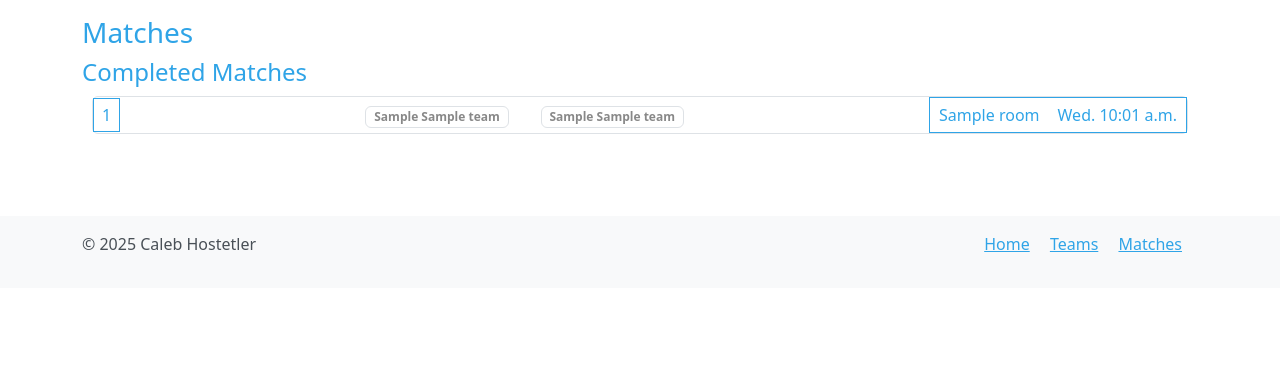
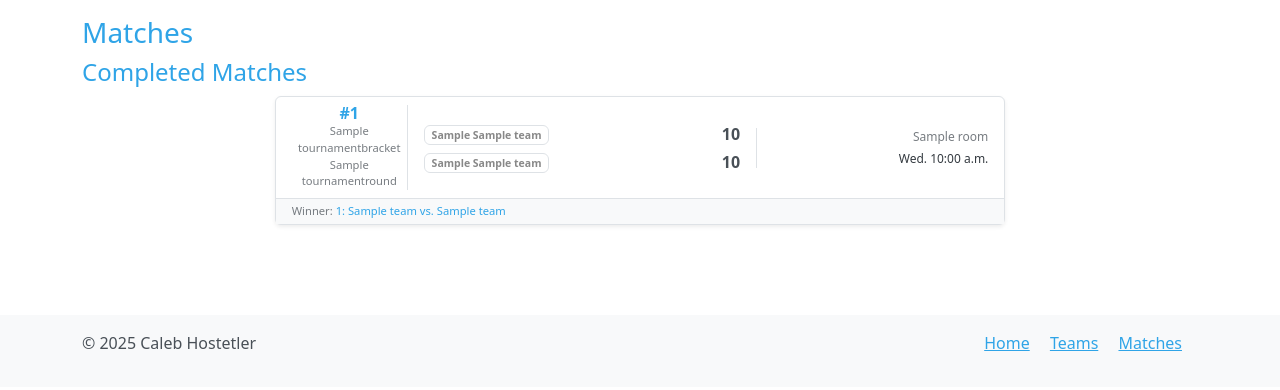
Before and after one commit to chostetler/tourneyman, a Django app: page /matches/ in a window 1280 px wide. Shown: the part 56-446 px from the top of the page. Run offline with Django 5.2, Linux system fonts and the light colour scheme; tables that the repository leaves empty hold one stand-in row (values such as "Sample post"); some libraries are stand-ins or nearby versions.

Commit message:
Many changes

```diff
--- a/matches/models.py
+++ b/matches/models.py
@@ -9,19 +9,22 @@ class Region(models.Model):
     name = models.CharField(unique=True, max_length=100)
     color = models.CharField(max_length=50)
 
+    class Meta:
+        ordering = ['name']
+
     def __str__(self):
         return self.name
 
 class Team(models.Model):
     name = models.CharField(unique=True, max_length=100)
-    region = models.ForeignKey(Region, on_delete=models.CASCADE)
-    emoji = models.CharField(unique=False, max_length=2, null=True, blank=False)
+    region = models.ForeignKey(Region, on_delete=models.PROTECT)
+    emoji = models.CharField(unique=False, max_length=2, null=True, blank=True)
 
     def all_matches(self):
         """Returns all matches where this team participates"""
         return Match.objects.filter(
             models.Q(home_team=self) | models.Q(away_team=self)
-        ).distinct().order_by('start_time')
+        ).distinct().order_by('timeslot__start_time')
 
     def clean(self):
         if self.emoji:
@@ -44,27 +47,56 @@ class Room(models.Model):
     name = models.CharField(unique=True, max_length=100)
     map = models.ImageField(upload_to='images/', null=True, blank=True)
 
+    class Meta:
+        ordering = ['name']
+
     def all_matches(self):
         """Returns all matches where this team participates"""
         return Match.objects.filter(
             models.Q(room=self)
-        ).distinct().order_by('start_time')
+        ).distinct().order_by('timeslot__start_time')
+
+    def __str__(self):
+        return self.name
+
+class Timeslot(models.Model):
+    start_time = models.DateTimeField(unique=True, null=False, blank=False)
+
+    class Meta:
+        ordering = ['start_time']
+
+    def __str__(self):
+        return str(self.start_time.strftime("%a %I:%M"))
+
+class TournamentBracket(models.Model):
+    name = models.CharField(unique=True, max_length=100, null=False, blank=False)
+    priority = models.IntegerField()
 
     def __str__(self):
         return self.name
 
 class TournamentRound(models.Model):
-    name = models.CharField(unique=True, max_length=100, null=False, blank=False)
+    bracket = models.ForeignKey(TournamentBracket, blank=True, null=True, on_delete=models.SET_NULL, related_name='bracket_matches')
+    name = models.CharField(unique=False, max_length=100, null=False, blank=False)
 
+    class Meta:
+        constraints = [
+            models.UniqueConstraint(
+                fields=['bracket', 'name'],
+                name='unique_bracket_and_round_name',
+            )
+        ]
     def __str__(self):
+        if self.bracket:
+            return str(self.bracket) + ' ' + self.name
         return self.name
 
 class Match(models.Model):
     # Basic match info
     match_number = models.IntegerField(unique=True, validators=[MinValueValidator(1)])
-    start_time = models.DateTimeField()
-    room = models.ForeignKey(Room, on_delete=models.CASCADE)
-    tournament_round = models.ForeignKey(TournamentRound, on_delete=models.CASCADE, null=True, blank=True)
+    timeslot = models.ForeignKey(Timeslot, on_delete=models.SET_NULL, null=True, blank=True)
+    room = models.ForeignKey(Room, on_delete=models.SET_NULL, null=True)
+    tournament_round = models.ForeignKey(TournamentRound, on_delete=models.SET_NULL, null=True, blank=True)
 
     # Info about how each team gets to this match
     home_source_match = models.ForeignKey('self', null=True, blank=True, related_name='home_for_match', on_delete=models.SET_NULL)
@@ -85,11 +117,11 @@ class Match(models.Model):
         # what sorts of things are invalid?
         if self.home_team == self.away_team and self.home_team is not None:
             raise ValidationError("Cannot set home and away teams to same team")
-        if (self.home_source_match == self.away_source_match) and (self.home_source_take_winner == self.away_source_take_winner):
+        if (self.home_source_match == self.away_source_match) and (self.home_source_take_winner == self.away_source_take_winner) and (self.home_source_match is not None):
             raise ValidationError("Cannot set home and away slots to be filled from the same result")
         if (self.is_complete and (self.home_score==None or self.away_score==None)):
             raise ValidationError("Home and away scores must be non-Null to mark a match complete")
-        if (self.home_source_match.match_number >= self.match_number or self.away_source_match.match_number >= self.match_number):
+        if (self.home_source_match and self.home_source_match.match_number >= self.match_number) or (self.away_source_match and self.away_source_match.match_number >= self.match_number):
             raise ValidationError("Source matches must have a lower match number than this match.")
         if (self.home_source_match is not None and self.home_source_take_winner is None) or (self.away_source_match is not None and self.away_source_take_winner is None):
             raise ValidationError("If a source match is set, you must choose whether to take the winner or loser")
@@ -111,6 +143,12 @@ class Match(models.Model):
         if not isinstance(team, Team):
             return False
         return self.winner() == team
+
+    @property
+    def start_time(self):
+        if self.timeslot:
+            return self.timeslot.start_time
+        return None
 
     @property
     def is_won_by_home_team(self):
@@ -162,6 +200,10 @@ class Match(models.Model):
         if self.home_team:
             return self.home_team
         if self.home_source_match:
+            if self.home_source_take_winner:
+                return f'[W{self.home_source_match.match_number}]'
+            else:
+                return f'[L{self.home_source_match.match_number}]'
             return 'TBD'
         return None
 
@@ -170,11 +212,25 @@ class Match(models.Model):
         if self.away_team:
             return self.away_team
         if self.away_source_match:
+            if self.away_source_take_winner:
+                return f'[W{self.away_source_match.match_number}]'
+            else:
+                return f'[L{self.away_source_match.match_number}]'
             return 'TBD'
         return None
 
+    @property
+    def num_teams_determined(self):
+        count = 0
+        if self.away_team:
+            count += 1
+        if self.home_team:
+            count += 1
+        return count
+
     class Meta:
         verbose_name_plural = "matches"
+        unique_together = ('timeslot', 'room')
 
     def __str__(self):
         return str(f"{self.match_number}: {self.home_team_name} vs. {self.away_team_name}")
--- a/matches/templates/home.html
+++ b/matches/templates/home.html
@@ -4,6 +4,7 @@
 
 {% block content %}
 <p>This is the home page.</p>
+
 
 
 <table class="table table-hover">
--- a/matches/templates/matches.html
+++ b/matches/templates/matches.html
@@ -7,12 +7,17 @@
 <h3> Matches </h3>
 
 {% if incomplete_matches %}
-    <h4> Upcoming Matches </h4>
+
+{% regroup incomplete_matches by tournament_round as round_list %}
+
+{% for round in round_list %}
+    <h4> Round: {{round.grouper}} </h4>
     <div class="list-group" style="margin: 10px">
-        {% for match in incomplete_matches %}
+        {% for match in round.list %}
             {% include "scorebug.html" %}
         {% endfor %}
     </div>
+{%endfor%}
 {% endif %}
 
 {% if complete_matches %}
--- a/matches/templates/scorebug-skinny.html
+++ b/matches/templates/scorebug-skinny.html
@@ -1,25 +1,52 @@
-<div class="col-12 mx-auto mb-2">
-    <div class="d-flex align-items-center justify-content-between flex-wrap border rounded">
-        <div class="d-flex border border-primary bg-white text-primary py-1 flex-shrink px-2">
-            {{ match.match_number }}
-        </div>
-        <div class="d-flex justify-content-center flex-grow-1">
-            <div class="mx-3">
-                {% include "team-badge.html" with team=match.home_team %}
+<div class="col-12 col-lg-8 mx-auto mb-3">
+    <div class="list-group-item border rounded shadow-sm p-0">
+        <div class="row g-0 align-items-center py-2 px-3">
+            <div class="col-2 border-end text-center">
+                <div class="fw-bold text-primary" style="line-height: 1.1;">#{{ match.match_number }}</div>
+                <div class="text-muted small" style="font-size: 0.7rem;">{{ match.tournament_round }}</div>
             </div>
-            <div class="mx-3">
-                {% include "team-badge.html" with team=match.away_team %}
+
+            <div class="col-6 px-2 px-md-3">
+                <div class="d-flex justify-content-between align-items-center mb-1">
+                    <div class="text-truncate small">
+                        {% include "team-badge.html" with team=match.home_team %}
+                    </div>
+                    <span class="fw-bold ms-2">{{ match.home_score|default:"0" }}</span>
+                </div>
+                <div class="d-flex justify-content-between align-items-center">
+                    <div class="text-truncate small">
+                        {% include "team-badge.html" with team=match.away_team %}
+                    </div>
+                    <span class="fw-bold ms-2">{{ match.away_score|default:"0" }}</span>
+                </div>
+            </div>
+
+            <div class="col-4 text-end border-start ps-2 ps-md-3" style="font-size: 0.75rem;">
+                <div class="text-truncate text-muted">
+                    <i class="fa-solid fa-location-dot fa-xs"></i> {{ match.room.name }}
+                </div>
+                <div class="text-dark mt-1">
+                    <i class="fa-solid fa-clock fa-xs"></i> {{ match.start_time|date:"D. g:i a" }}
+                </div>
             </div>
         </div>
-        <div class="d-flex border border-primary bg-white text-primary py-1 flex-shrink">
-            <div class="mx-1 border border-white rounded-pill px-1">
-                <i class="fa-solid fa-location-dot"></i>
-                {{ match.room.name }}
-            </div>
-            <div class="mx-1 border border-white rounded-pill px-1">
-                <i class="fa-solid fa-clock"></i>
-                {{ match.start_time|date:"D. h:m a" }}
-            </div>
+
+        {% if match.winner_destination or match.loser_destination %}
+        <div class="bg-light border-top py-1 px-3" style="font-size: 0.7rem;">
+            {% if match.winner_destination %}
+            <span class="text-muted">Winner:</span>
+            <a href="{% url 'match_detail' match.winner_destination.id %}" class="text-decoration-none me-2">
+                {{ match.winner_destination }}
+            </a>
+            {% endif %}
+
+            {% if match.loser_destination %}
+            <span class="text-muted border-start ps-2">Loser:</span>
+            <a href="{% url 'match_detail' match.loser_destination.id %}" class="text-decoration-none">
+                {{ match.loser_destination }}
+            </a>
+            {% endif %}
         </div>
+        {% endif %}
     </div>
 </div>
--- a/matches/templates/team-badge.html
+++ b/matches/templates/team-badge.html
@@ -1,5 +1,5 @@
 {% if team %}
 <a class="badge border" style="color: {{ team.region.color }}; text-decoration: none" href="{% url 'team_detail' team.id %}"> {{ team.display_name }} </a>
 {% else %}
-<span class="badge" style="background-color: black; text-decoration: none"> TBD </span>
+<span class="badge" style="color: black; text-decoration: none"> TBD </span>
 {% endif %}
--- a/matches/views.py
+++ b/matches/views.py
@@ -50,7 +50,7 @@ def room_detail(request, room_id):
     return render(request, 'room.html', {'room': r, 'matches': m})
 
 def matches_list(request):
-    m = Match.objects.all().order_by('match_number')
+    m = Match.objects.all().order_by('tournament_round')
     incomplete = m.filter(is_complete=False)
     complete = m.filter(is_complete=True)
     return render(request, 'matches.html', {'complete_matches': complete, 'incomplete_matches': incomplete})
```
Also changed, not shown: matches/admin.py (+5 -2 lines), matches/management/commands/generate_from_file.py (+11 -2 lines), matches/templates/scorebug.html (+32 -5 lines), matches/migrations/0011_timeslot_remove_match_start_time_alter_match_room_and_more.py (added), matches/migrations/0012_tournamentbracket_alter_region_options_and_more.py (added), matches/migrations/0013_alter_tournamentround_name_and_more.py (added), matches/templates/match-badge.html (added).
